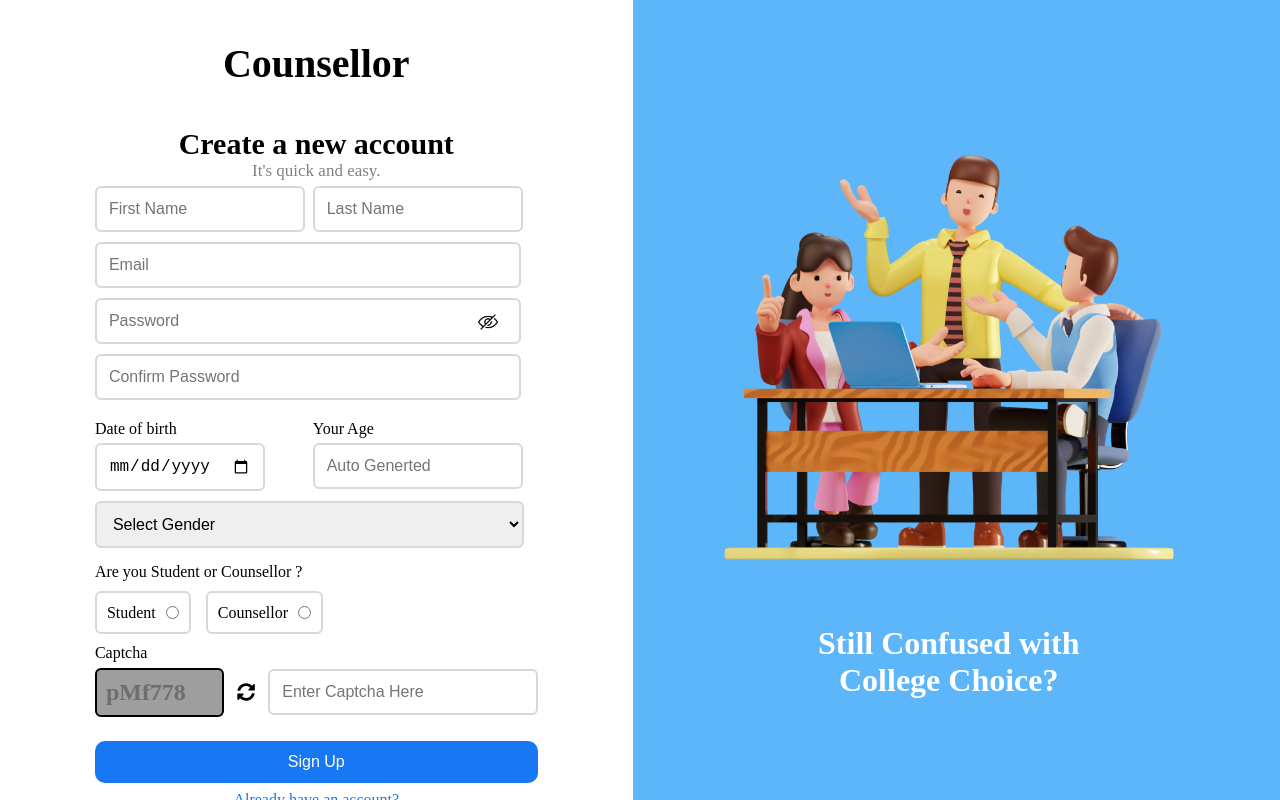
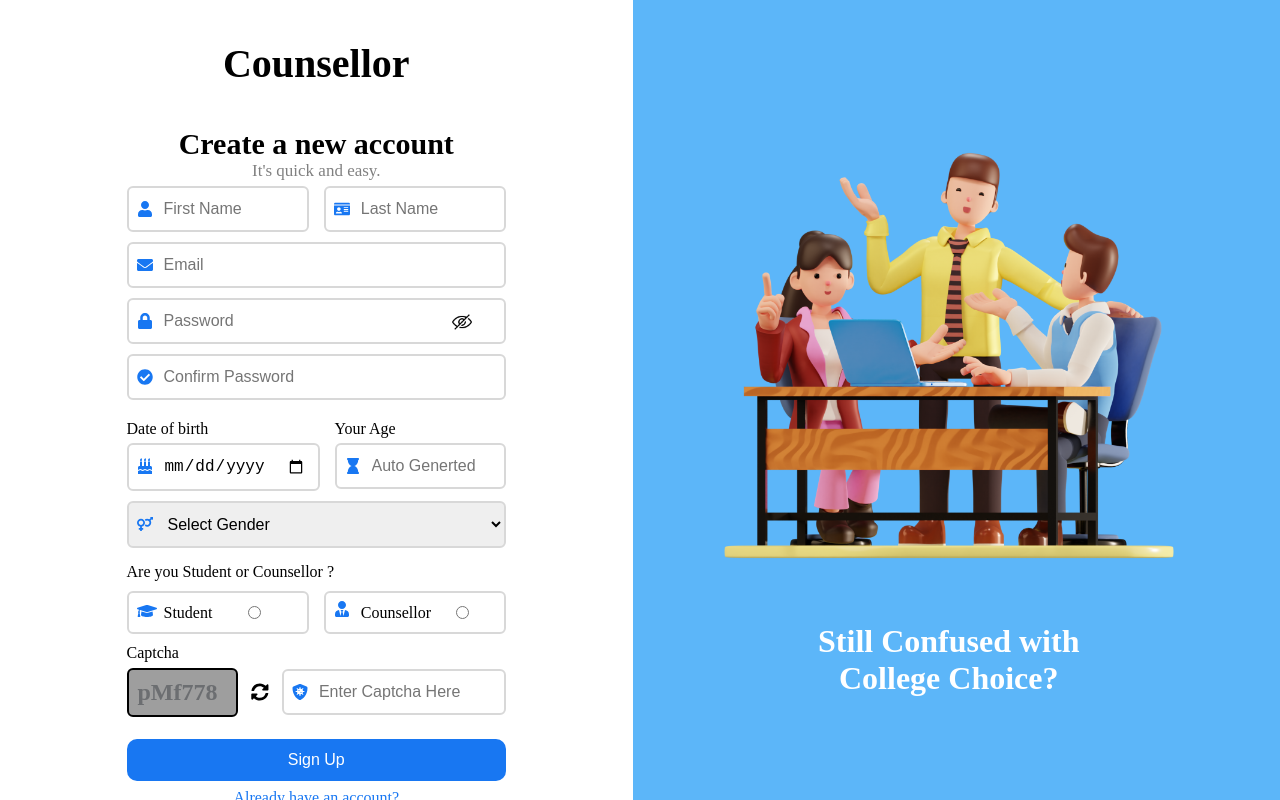
Before and after one commit to Counselllor/Counsellor-Web, a React (Vite) app: page /signup in a window 1280 px wide. Built offline with nearby package versions, Linux system fonts and the light colour scheme; no server answers; grey boxes are pictures that could not be loaded; a web font is replaced by a local one.

Commit message:
Icons in form Fields

```diff
--- a/src/components/Login/Login.css
+++ b/src/components/Login/Login.css
@@ -72,13 +72,15 @@
 .login-container input[type="email"],
 .login-container input[type="password"],
 .login-container input[type="text"] {
-  width: 95%;
+  width: 100%;
   padding: 12px;
   margin: 5px 0 10px;
   border-radius: 6px;
   font-size: 16px;
   border: 2px solid #d8d8d8;
   outline: none;
+  box-sizing: border-box;
+  padding-left: 35px;
 }
 
 .login-container input[type="checkbox"] {
@@ -222,6 +224,19 @@ form div {
   margin: 10px !important;
 }
 
+/* Form Icons */
+.iconContainer{
+  position: relative;
+}
+
+.iconContainer .icons{
+  position: absolute;
+  top: 20px;
+  left: 10px;
+  color: #1877f2;
+  font-size: 16px;
+}
+
 @media screen and (max-width: 768px) {
   .login-container{
     height: 100%;
--- a/src/components/Login/Login.jsx
+++ b/src/components/Login/Login.jsx
@@ -11,7 +11,7 @@ import microsoft from "../../assets/microsoft.png";
 import show from "../../assets/show.png";
 import { auth, googleAuthProvider } from "../../firebase/auth";
 import "./Login.css";
-import { FaSyncAlt } from "react-icons/fa";
+import { FaSyncAlt, FaEnvelope, FaKey, FaShieldVirus } from "react-icons/fa";
 import validate from "../../common/validation";
 import Footer from "../Footer/Footer";
 
@@ -125,7 +125,8 @@ export default function Login() {
           <form className="form" onSubmit={handleSignIn}>
           <div>
           <label htmlFor="email">Email</label>
-            <input
+          <div className="iconContainer">
+          <input
               id="email"
               type="text"
               name="email"
@@ -135,13 +136,16 @@ export default function Login() {
               required
               className={`${error.emailError && "inputField"}`}
             />
+            <FaEnvelope className="icons"/>
+          </div>
+
             {error.email && error.emailError && <p className="errorShow">{error.emailError}</p>}
 
           </div>
              <div>
              <label htmlFor="password">Password</label>
             <div className="password-input">
-            <div style={{position: "relative"}}>
+            <div className="iconContainer">
             <input
                 id="password"
                 name="password"
@@ -152,6 +156,7 @@ export default function Login() {
                 placeholder="Password"
                 className={`${error.passwordError && "inputField"}`}
               />
+              <FaKey className="icons"/>
               <div onClick={passwordToggle} className="toggle-button">
                 <img
                   height={20}
@@ -175,6 +180,7 @@ export default function Login() {
                 id="captchaIcon"
                   onClick={genrateCaptcha}
                 />
+                <div className="iconContainer">
                 <input
                   type="text"
                   name="captch"
@@ -184,6 +190,9 @@ export default function Login() {
                   className="w-[100%] bg-slate-100 py-2 px-4 focus:outline-indigo-500"
                   required
                 />
+                <FaShieldVirus className="icons"/>
+                </div>
+
               </div>
             </div>
             <div className="remember-me">
--- a/src/components/SignUp/SignUp.jsx
+++ b/src/components/SignUp/SignUp.jsx
@@ -1,6 +1,6 @@
 import React, { useState, useEffect } from "react";
 import { Link } from "react-router-dom";
-import { FaHome, FaEye, FaEyeSlash } from "react-icons/fa";
+import { FaHome, FaEye, FaEyeSlash, FaUser, FaIdCard, FaEnvelope, FaLock, FaCheckCircle, FaBirthdayCake, FaHourglass, FaVideo, FaVenusMars, FaGraduationCap, FaUserTie, FaShieldVirus } from "react-icons/fa";
 import { useNavigate } from "react-router-dom";
 import meeting from "../../assets/meeting.png";
 import "./Signup.css";
@@ -178,7 +178,7 @@ const SignUpForm = () => {
             {/* <div className="errorShow"> {error && <p>{error}</p>}</div> */}
 
             <div className="name">
-            <div>
+            <div className="iconContainer">
             <input
                 type="text"
                 name="firstName"
@@ -190,10 +190,11 @@ const SignUpForm = () => {
                 }`}
                 required
               />
+              <FaUser className="icons" />
                 {error.firstName && error.firstNameError && <p className="errorShow">{error.firstNameError}</p>}
             </div>
 
-            <div>
+            <div className="iconContainer">
             <input
                 type="text"
                 name="surname"
@@ -205,12 +206,13 @@ const SignUpForm = () => {
                 }`}
                 required
               />
+              <FaIdCard className="icons"/>
               {error.surname && error.surnameError && <p className="errorShow">{error.surnameError}</p>}
             </div>
 
             </div>
 
-          <div>
+          <div className="iconContainer">
           <input
               type="email"
               name="email"
@@ -220,11 +222,12 @@ const SignUpForm = () => {
               placeholder="Email"
               className={error.emailError && "inputField"}
             />
+            <FaEnvelope className="icons" />
             {error.email && error.emailError && <p className="errorShow">{error.emailError}</p>}
           </div>
 
             <div className="password-input">
-            <div style={{position: "relative"}}>
+            <div className="iconContainer">
             <input
               type={passwordType}
               name="password"
@@ -236,6 +239,7 @@ const SignUpForm = () => {
               }`}
               required
             />
+            <FaLock className="icons" />
             <div onClick={passwordToggle} className="toggle-button1">
                 <img
                   height={20}
@@ -250,7 +254,7 @@ const SignUpForm = () => {
 
             </div>
 
-            <div>
+            <div className="iconContainer">
             <input
               type={passwordType}
               name="confirmPassword"
@@ -262,12 +266,14 @@ const SignUpForm = () => {
                 error.confirmPasswordError && "inputField"
               }`}
             />
+            <FaCheckCircle className="icons"/>
              {error.confirmPassword && error.confirmPasswordError && <p className="errorShow">{error.confirmPasswordError}</p>}
             </div>
 
            <div className="twoFields">
               <div>
                <label htmlFor="date-of-birth">Date of birth</label>
+               <div className="iconContainer">
                <input
                  type="date"
                  value={userInfo.dob}
@@ -275,9 +281,12 @@ const SignUpForm = () => {
                  onChange={handelUserInfo}
                  required
                />
+               <FaBirthdayCake className="icons" />
+               </div>
               </div>
               <div>
                <label htmlFor="age">Your Age</label>
+               <div className="iconContainer">
                <input
                 type="text"
                 value={userInfo.age}
@@ -285,11 +294,14 @@ const SignUpForm = () => {
                 placeholder="Auto Generted"
                 readOnly
               />
+              <FaHourglass className="icons"/>
+               </div>
+
                </div>
            </div>
            {error.dob && error.dobError && <p className="errorShow">{error.dobError}</p>}
 
-
+            <div className="iconContainer">
             <select
               type="gender"
               name="gender"
@@ -304,10 +316,15 @@ const SignUpForm = () => {
               <option value="Other">Other</option>
             </select>
 
+            <FaVenusMars className="icons"/>
+            </div>
+
+
             <label htmlFor="student-or-counsellor">
               Are you Student or Counsellor ?{" "}
             </label>
             <div className="name soc">
+              <div className="iconContainer">
               <span htmlFor="student-option">
                 Student
                 <input
@@ -320,7 +337,10 @@ const SignUpForm = () => {
                   required
                 ></input>
               </span>
+               <FaGraduationCap className="icons" style={{fontSize: "20px"}}/>
+              </div>
 
+              <div className="iconContainer">
               <span htmlFor="counsellor-option">
                 Counsellor
                 <input
@@ -333,6 +353,9 @@ const SignUpForm = () => {
                   required
                 ></input>
               </span>
+              <FaUserTie className="icons"/>
+              </div>
+
             </div>
             <div id="captcha-container">
               <label htmlFor="captcha">Captcha</label>
@@ -345,6 +368,7 @@ const SignUpForm = () => {
                  id="captchaIcon"
                   onClick={genrateCaptcha}
                 />
+                <div className="iconContainer">
                 <input
                   type="text"
                   name="captcha"
@@ -354,6 +378,8 @@ const SignUpForm = () => {
                   className="w-[100%] bg-slate-100 py-2 px-4 focus:outline-indigo-500"
                   required
                 />
+                <FaShieldVirus className="icons" />
+                </div>
               </div>
             </div>
             <div className="btn">
--- a/src/components/SignUp/Signup.css
+++ b/src/components/SignUp/Signup.css
@@ -41,6 +41,7 @@
   background: #fff;
   width: 50%;
   overflow-x: hidden;
+  padding-bottom: 20px;
 }
 
 .parent .right::-webkit-scrollbar{
@@ -75,30 +76,28 @@ h1.counsellor {
   display: flex;
   align-items: start;
   justify-content: start;
-  padding: 0 15% 3%;
+  padding: 0 20%;
   flex-direction: column;
 }
 
 .form-container .name {
   display: flex;
   gap: 15px;
-  width: 95%;
 }
 
 .form-container input,
 select[type="gender"] {
-  width: 90%;
+  width: 100%;
   padding: 12px;
   margin: 5px 0;
   border-radius: 6px;
   font-size: 16px;
   border: 2px solid #d8d8d8;
   outline: none;
+  box-sizing: border-box;
+  padding-left: 35px;
 }
 
-select[type="gender"] {
-  width: 97%;
-}
 
 .form-container input[type="date"] {
   cursor: pointer;
@@ -116,7 +115,6 @@ label[for="age"] {
   margin-top: 1.5rem;
   display: flex;
   gap: 15px;
-  width: 95%;
 }
 
 span[for="counsellor-option"],
@@ -128,9 +126,11 @@ span[for="student-option"] {
   border: 2px solid #d8d8d8;
   border-radius: 6px;
   outline: none;
+  box-sizing: border-box;
   padding: 8px 10px;
-  gap: 10px;
+  padding-left: 35px;
   margin-top: 10px;
+  width: 100%;
 }
 
 .right .btn {
@@ -243,6 +243,19 @@ select.inputField {
   margin: 10px !important;
 }
 
+/* Icon Styles  */
+ .iconContainer{
+  position: relative;
+}
+
+.iconContainer .icons{
+  position: absolute;
+  top: 20px;
+  left: 10px;
+  font-size: 16px;
+  color: #1877f2;
+}
+
 /* media query */
 
 @media screen and (max-width: 768px) {
```
